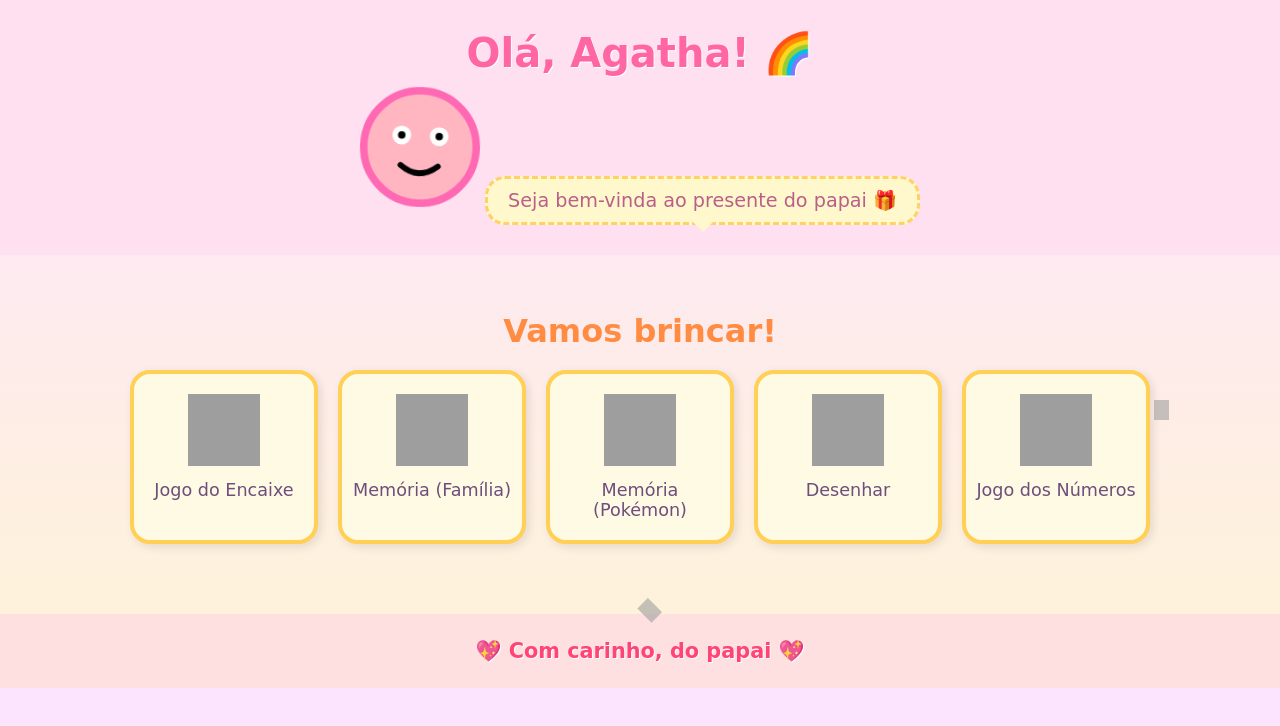
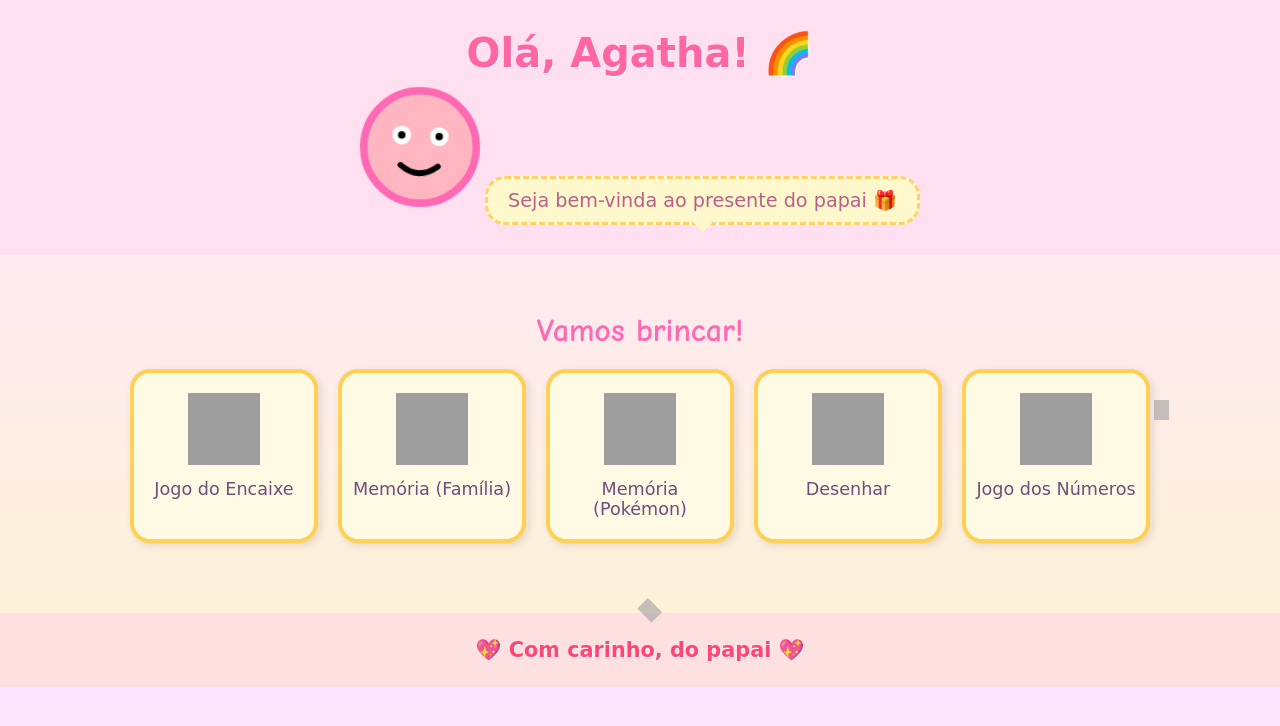
Before and after one commit to lwcuiaba/jogosdaagatha, a plain HTML site: page index.html in a window 1280 px wide. Drawn offline with Linux system fonts and the light colour scheme; grey boxes are pictures that could not be loaded.

Commit message:
Update index.html

```diff
--- a/index.html
+++ b/index.html
@@ -167,30 +167,37 @@
   </header>
 
 <main>
-  <h2>Vamos brincar!</h2>
+  <h2 style="text-align: center; font-family: 'Comic Sans MS', cursive; color: #ff69b4;">Vamos brincar!</h2>
   <div class="jogos" style="display: flex; flex-wrap: wrap; gap: 20px; justify-content: center;">
-    <a class="jogo" href="/jogos/encaixe/index.html" style="text-align: center; text-decoration: none;">
+
+    <a class="jogo" href="https://lwcuiaba.github.io/encaixe/" style="text-align: center; text-decoration: none;">
       <img src="https://img.icons8.com/clouds/100/blocks.png" alt="Jogo do Encaixe">
       <div>Jogo do Encaixe</div>
     </a>
+
     <a class="jogo" href="https://lwcuiaba.github.io/jogo2/" style="text-align: center; text-decoration: none;">
       <img src="https://img.icons8.com/clouds/100/family.png" alt="Memória Família">
       <div>Memória (Família)</div>
     </a>
-    <a class="jogo" href="/jogos/memoria-pokemon/index.html" style="text-align: center; text-decoration: none;">
+
+    <a class="jogo" href="https://lwcuiaba.github.io/memoria-pokemon/" style="text-align: center; text-decoration: none;">
       <img src="https://img.icons8.com/clouds/100/pokeball.png" alt="Memória Pokémon">
       <div>Memória (Pokémon)</div>
     </a>
-    <a class="jogo" href="/jogos/desenhar/index.html" style="text-align: center; text-decoration: none;">
+
+    <a class="jogo" href="https://lwcuiaba.github.io/desenho/" style="text-align: center; text-decoration: none;">
       <img src="https://img.icons8.com/clouds/100/crayon.png" alt="Desenhar">
       <div>Desenhar</div>
     </a>
-    <a class="jogo" href="/jogos/numeros/index.html" style="text-align: center; text-decoration: none;">
+
+    <a class="jogo" href="https://lwcuiaba.github.io/jogonumeros/" style="text-align: center; text-decoration: none;">
       <img src="https://img.icons8.com/clouds/100/123.png" alt="Jogo dos Números">
       <div>Jogo dos Números</div>
     </a>
+
   </div>
 </main>
+
 
 
 
```
